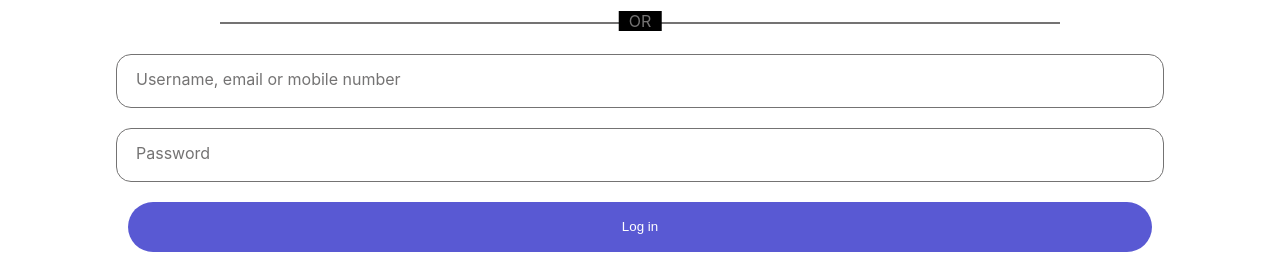
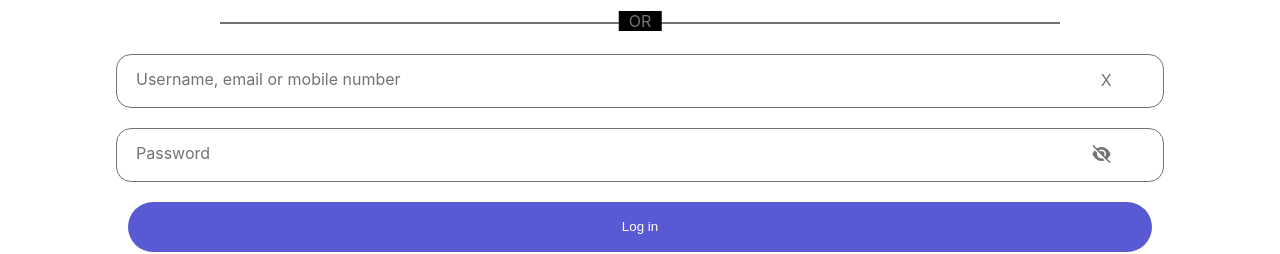
Before and after one commit to Taelo1829/small-street, a React (Create React App) app: page / in a window 1280 px wide. Shown: the part 364-618 px from the top of the page. Built offline with nearby package versions, Linux system fonts and the light colour scheme.

Commit message:
done with the login ui

```diff
--- a/src/App.css
+++ b/src/App.css
@@ -99,6 +99,14 @@ body {
   padding: 0 4px;
 }
 
+.input-icon {
+  position: absolute;
+  right: 5%;
+  top: 30%;
+  color: #747373;
+  cursor: pointer;
+}
+
 .light {
   background-color: #ffffff;
   color: #000000;
--- a/src/Components/Input.jsx
+++ b/src/Components/Input.jsx
@@ -1,10 +1,23 @@
-import React from 'react'
+import React, { useRef } from 'react'
 
-const Input = ({ label }) => {
+const Input = ({ icon, iconClick = () => { }, label, onChange, type = "text", value }) => {
+    const ref = useRef(null)
+    const handleLabelClick = () => {
+        if (ref.current) ref.current.focus()
+    }
+
     return (
         <div className='input-container'>
-            <input type="text" id="name" placeholder='' className='input' />
-            <label className='placeholder'>{label}</label>
+            <input
+                className='input'
+                id="name"
+                onChange={onChange}
+                placeholder=''
+                ref={ref}
+                type={type}
+                value={value} />
+            <label className='placeholder' onClick={handleLabelClick}>{label}</label>
+            <div className='input-icon' onClick={iconClick}>{icon}</div>
         </div>
     )
 }
--- a/src/Pages/Login/Google.jsx
+++ b/src/Pages/Login/Google.jsx
@@ -1,8 +1,7 @@
-import React, { useEffect, useState } from 'react'
+import React, { useState } from 'react'
 import Button2 from '../../Components/Buttons/Button2'
 import GoogleText from './GoogleText'
 import { useGoogleLogin } from '@react-oauth/google'
-// import { jwtDecode } from "jwt-decode";
 
 const Google = () => {
     const [userData, setUserData] = useState(null);
@@ -30,6 +29,7 @@ const Google = () => {
         }
     }
 
+    console.log(userData)
     return (
         <div>
             <Button2 value={<GoogleText />} onClick={login} />
--- a/src/Pages/Login/GoogleText.jsx
+++ b/src/Pages/Login/GoogleText.jsx
@@ -5,6 +5,7 @@ const GoogleText = () => {
     return (
         <div className='google'>
             <img
+                alt="google"
                 width={20}
                 height={20}
                 src="/Assets/Images/google.png"
--- a/src/Pages/Login/Login.jsx
+++ b/src/Pages/Login/Login.jsx
@@ -1,4 +1,4 @@
-import React from 'react'
+import React, { useState } from 'react'
 import Logo from './Logo'
 import Input from '../../Components/Input'
 import Button from '../../Components/Buttons/Button'
@@ -6,6 +6,18 @@ import Google from './Google'
 import Button3 from '../../Components/Buttons/Button3'
 
 const Login = () => {
+    const [username, setUsername] = useState("")
+    const [password, setPassword] = useState("")
+    const [passwordVisible, setPasswordVisible] = useState(false)
+
+    const changePasswordVisibility = () => {
+        setPasswordVisible(!passwordVisible)
+    }
+
+    const clearUsername = () => {
+        setUsername("")
+    }
+
     return (
         <div className="login">
             <div>
@@ -13,8 +25,19 @@ const Login = () => {
             </div>
             <div>
                 <Google />
-                <Input label="Username, email or mobile number" />
-                <Input label="Password" />
+                <Input
+                    icon={"X"}
+                    iconClick={clearUsername}
+                    label="Username, email or mobile number"
+                    onChange={(e) => setUsername(e.target.value)}
+                    value={username} />
+                <Input
+                    icon={<i className={'fa fa-eye' + (!passwordVisible ? "-slash" : "")}></i>}
+                    iconClick={changePasswordVisibility}
+                    label="Password"
+                    onChange={(e) => setPassword(e.target.value)}
+                    type={!passwordVisible ? "password" : ""}
+                    value={password} />
                 <Button value="Log in" />
                 <div className='forgot-password'>
                     <p >Forgot password?</p>
```
